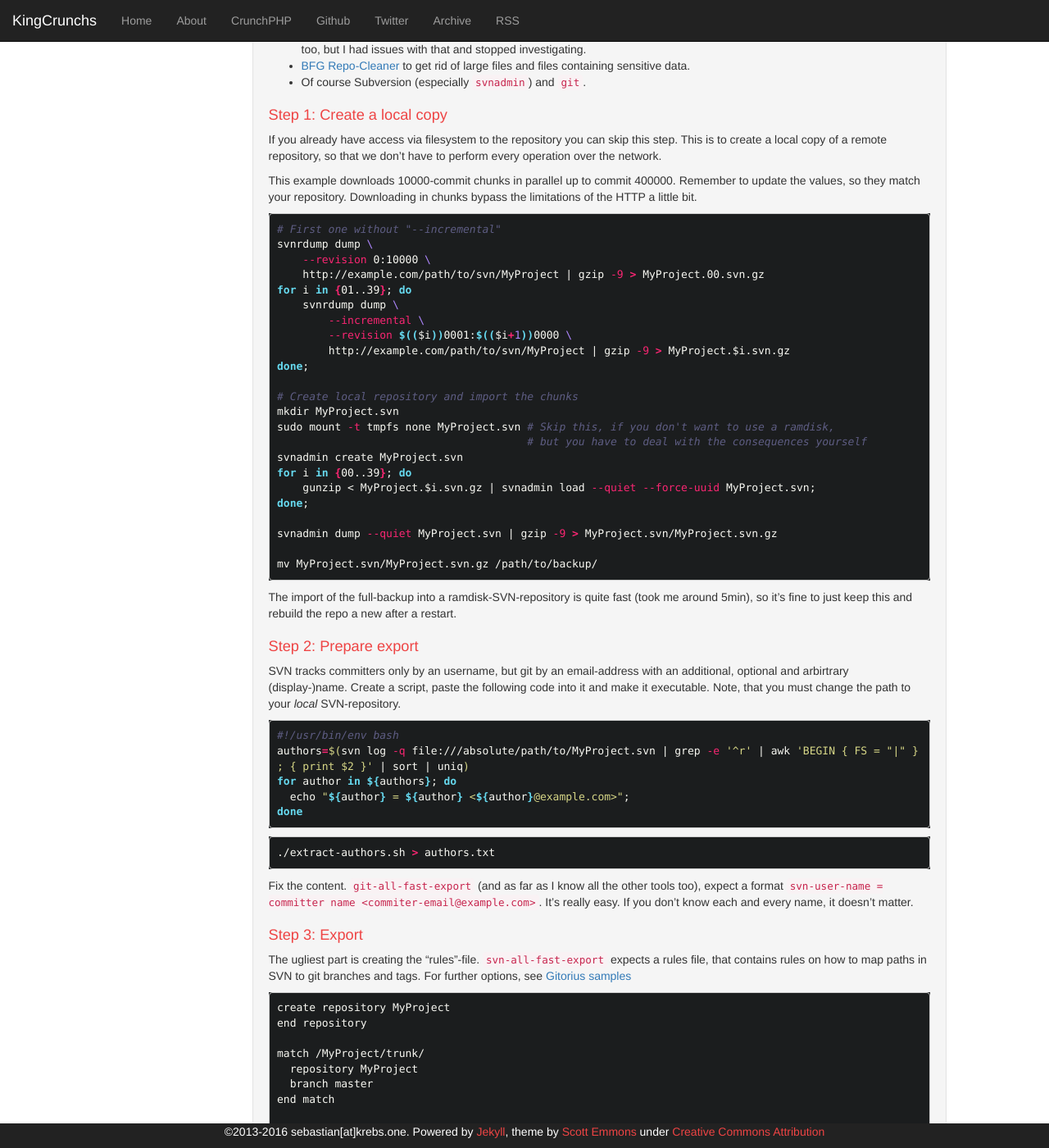
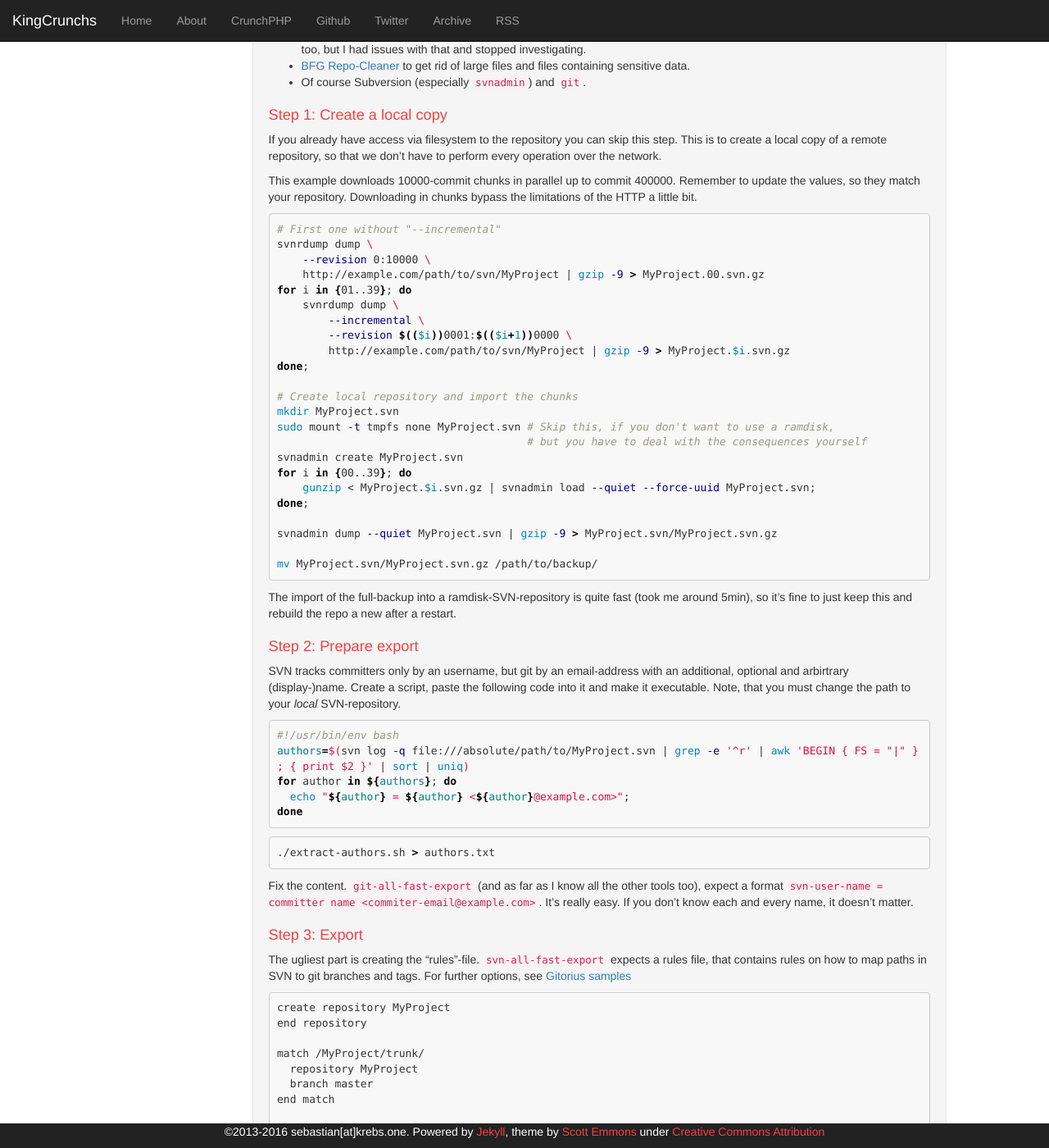
Before and after one commit to KingCrunch/KingCrunch.github.io, a Jekyll site: the page built from _posts/2014-05-06-convert-huge-subversion-repository-to-git.markdown, in a window 1280 px wide and 1400 px high, scrolled down 480 px. Shown: the whole window at 82% size. Built offline with Jekyll 4.4.1, drawn with Linux system fonts in a browser that asks for light colours; nearby versions of some CDN libraries; comment, search, counter and statistics services are not loaded.

Commit message:
Use other syntax color (now: github)

```diff
--- a/css/syntax.css
+++ b/css/syntax.css
@@ -1,208 +1,209 @@
 .highlight table td { padding: 5px; }
 .highlight table pre { margin: 0; }
-.highlight .c, .highlight .cd {
-  color: #5e5d83;
-  font-style: italic;
-}
 .highlight .cm {
-  color: #5e5d83;
-  font-style: italic;
-}
-.highlight .c1 {
-  color: #5e5d83;
+  color: #999988;
   font-style: italic;
 }
 .highlight .cp {
-  color: #465457;
+  color: #999999;
   font-weight: bold;
 }
+.highlight .c1 {
+  color: #999988;
+  font-style: italic;
+}
 .highlight .cs {
-  color: #465457;
+  color: #999999;
   font-weight: bold;
   font-style: italic;
 }
+.highlight .c, .highlight .cd {
+  color: #999988;
+  font-style: italic;
+}
 .highlight .err {
-  color: #f8f8f2;
-  background-color: #403d3d;
-}
-.highlight .gi {
-  color: #a6e22e;
+  color: #a61717;
+  background-color: #e3d2d2;
 }
 .highlight .gd {
-  color: #f92672;
+  color: #000000;
+  background-color: #ffdddd;
 }
 .highlight .ge {
-  color: #1b1d1e;
+  color: #000000;
   font-style: italic;
 }
 .highlight .gr {
-  color: #f92672;
-}
-.highlight .gt {
-  color: #f92672;
+  color: #aa0000;
 }
 .highlight .gh {
-  color: #403d3d;
+  color: #999999;
+}
+.highlight .gi {
+  color: #000000;
+  background-color: #ddffdd;
 }
 .highlight .go {
-  color: #403d3d;
+  color: #888888;
 }
 .highlight .gp {
-  color: #66d9ef;
+  color: #555555;
 }
 .highlight .gs {
   font-weight: bold;
 }
 .highlight .gu {
-  color: #465457;
+  color: #aaaaaa;
 }
-.highlight .k, .highlight .kv {
-  color: #66d9ef;
-  font-weight: bold;
+.highlight .gt {
+  color: #aa0000;
 }
 .highlight .kc {
-  color: #66d9ef;
+  color: #000000;
   font-weight: bold;
 }
 .highlight .kd {
-  color: #66d9ef;
+  color: #000000;
+  font-weight: bold;
+}
+.highlight .kn {
+  color: #000000;
   font-weight: bold;
 }
 .highlight .kp {
-  color: #66d9ef;
+  color: #000000;
   font-weight: bold;
 }
 .highlight .kr {
-  color: #66d9ef;
+  color: #000000;
   font-weight: bold;
 }
 .highlight .kt {
-  color: #66d9ef;
+  color: #445588;
   font-weight: bold;
 }
-.highlight .kn {
-  color: #f92672;
+.highlight .k, .highlight .kv {
+  color: #000000;
   font-weight: bold;
 }
+.highlight .mf {
+  color: #009999;
+}
+.highlight .mh {
+  color: #009999;
+}
+.highlight .il {
+  color: #009999;
+}
+.highlight .mi {
+  color: #009999;
+}
+.highlight .mo {
+  color: #009999;
+}
+.highlight .m, .highlight .mb, .highlight .mx {
+  color: #009999;
+}
+.highlight .sb {
+  color: #d14;
+}
+.highlight .sc {
+  color: #d14;
+}
+.highlight .sd {
+  color: #d14;
+}
+.highlight .s2 {
+  color: #d14;
+}
+.highlight .se {
+  color: #d14;
+}
+.highlight .sh {
+  color: #d14;
+}
+.highlight .si {
+  color: #d14;
+}
+.highlight .sx {
+  color: #d14;
+}
+.highlight .sr {
+  color: #009926;
+}
+.highlight .s1 {
+  color: #d14;
+}
+.highlight .ss {
+  color: #990073;
+}
+.highlight .s {
+  color: #d14;
+}
+.highlight .na {
+  color: #008080;
+}
+.highlight .bp {
+  color: #999999;
+}
+.highlight .nb {
+  color: #0086B3;
+}
+.highlight .nc {
+  color: #445588;
+  font-weight: bold;
+}
+.highlight .no {
+  color: #008080;
+}
+.highlight .nd {
+  color: #3c5d5d;
+  font-weight: bold;
+}
+.highlight .ni {
+  color: #800080;
+}
+.highlight .ne {
+  color: #990000;
+  font-weight: bold;
+}
+.highlight .nf {
+  color: #990000;
+  font-weight: bold;
+}
+.highlight .nl {
+  color: #990000;
+  font-weight: bold;
+}
+.highlight .nn {
+  color: #555555;
+}
+.highlight .nt {
+  color: #000080;
+}
+.highlight .vc {
+  color: #008080;
+}
+.highlight .vg {
+  color: #008080;
+}
+.highlight .vi {
+  color: #008080;
+}
+.highlight .nv {
+  color: #008080;
+}
 .highlight .ow {
-  color: #f92672;
+  color: #000000;
   font-weight: bold;
 }
 .highlight .o {
-  color: #f92672;
+  color: #000000;
   font-weight: bold;
 }
-.highlight .mf {
-  color: #af87ff;
-}
-.highlight .mh {
-  color: #af87ff;
-}
-.highlight .il {
-  color: #af87ff;
-}
-.highlight .mi {
-  color: #af87ff;
-}
-.highlight .mo {
-  color: #af87ff;
-}
-.highlight .m, .highlight .mb, .highlight .mx {
-  color: #af87ff;
-}
-.highlight .se {
-  color: #af87ff;
-}
-.highlight .sb {
-  color: #d7d787;
-}
-.highlight .sc {
-  color: #d7d787;
-}
-.highlight .sd {
-  color: #d7d787;
-}
-.highlight .s2 {
-  color: #d7d787;
-}
-.highlight .sh {
-  color: #d7d787;
-}
-.highlight .si {
-  color: #d7d787;
-}
-.highlight .sx {
-  color: #d7d787;
-}
-.highlight .sr {
-  color: #d7d787;
-}
-.highlight .s1 {
-  color: #d7d787;
-}
-.highlight .ss {
-  color: #d7d787;
-}
-.highlight .s {
-  color: #d7d787;
-}
-.highlight .na {
-  color: #a6e22e;
-}
-.highlight .nc {
-  color: #a6e22e;
-  font-weight: bold;
-}
-.highlight .nd {
-  color: #a6e22e;
-  font-weight: bold;
-}
-.highlight .ne {
-  color: #a6e22e;
-  font-weight: bold;
-}
-.highlight .nf {
-  color: #a6e22e;
-  font-weight: bold;
-}
-.highlight .no {
-  color: #66d9ef;
-}
-.highlight .bp {
-  color: #f8f8f2;
-}
-.highlight .nb {
-  color: #f8f8f2;
-}
-.highlight .ni {
-  color: #f8f8f2;
-}
-.highlight .nn {
-  color: #f8f8f2;
-}
-.highlight .vc {
-  color: #f8f8f2;
-}
-.highlight .vg {
-  color: #f8f8f2;
-}
-.highlight .vi {
-  color: #f8f8f2;
-}
-.highlight .nv {
-  color: #f8f8f2;
-}
 .highlight .w {
-  color: #f8f8f2;
-}
-.highlight .nl {
-  color: #f8f8f2;
-  font-weight: bold;
-}
-.highlight .nt {
-  color: #f92672;
+  color: #bbbbbb;
 }
 .highlight {
-  color: #f8f8f2;
-  background-color: #1b1d1e;
+  background-color: #f8f8f8;
 }
```
